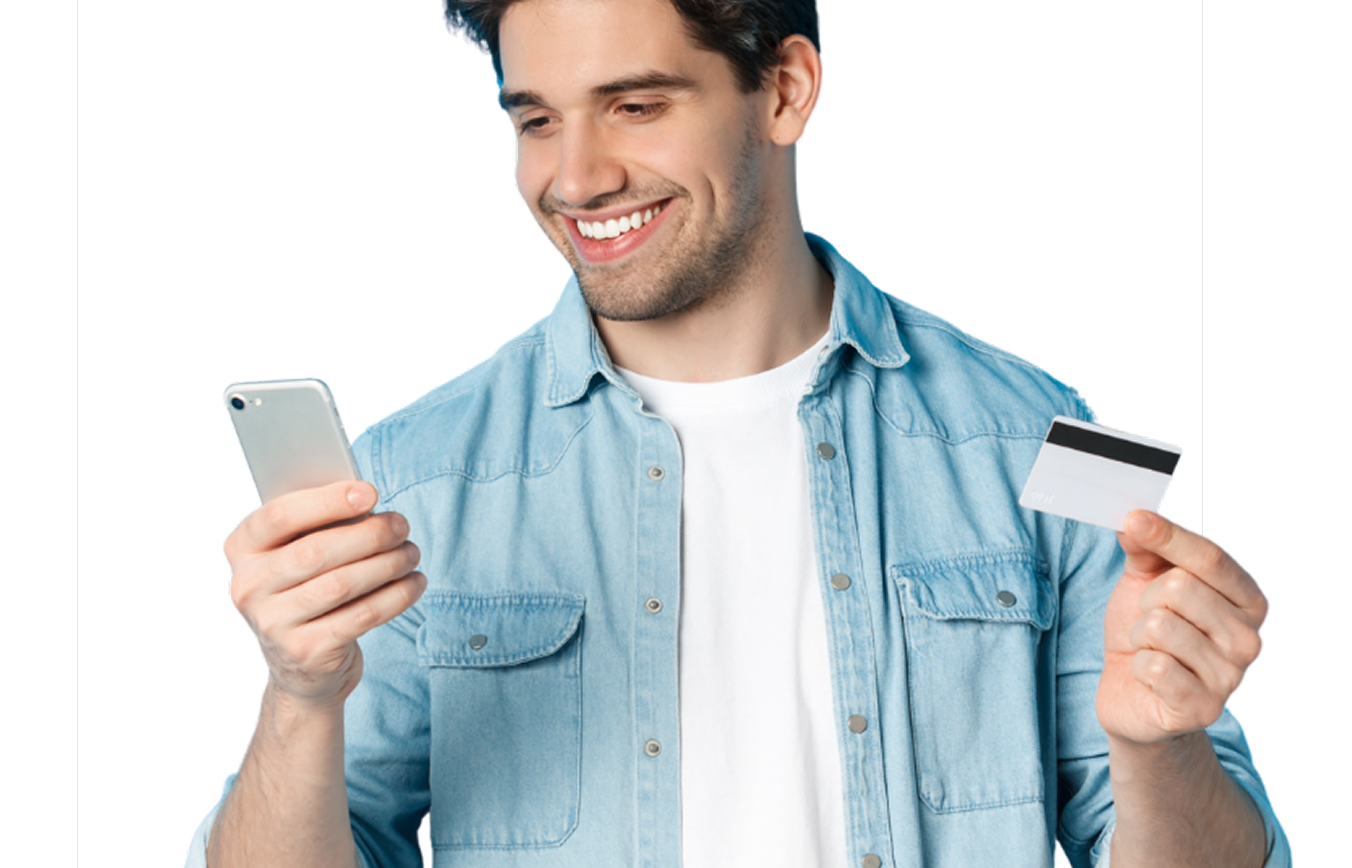
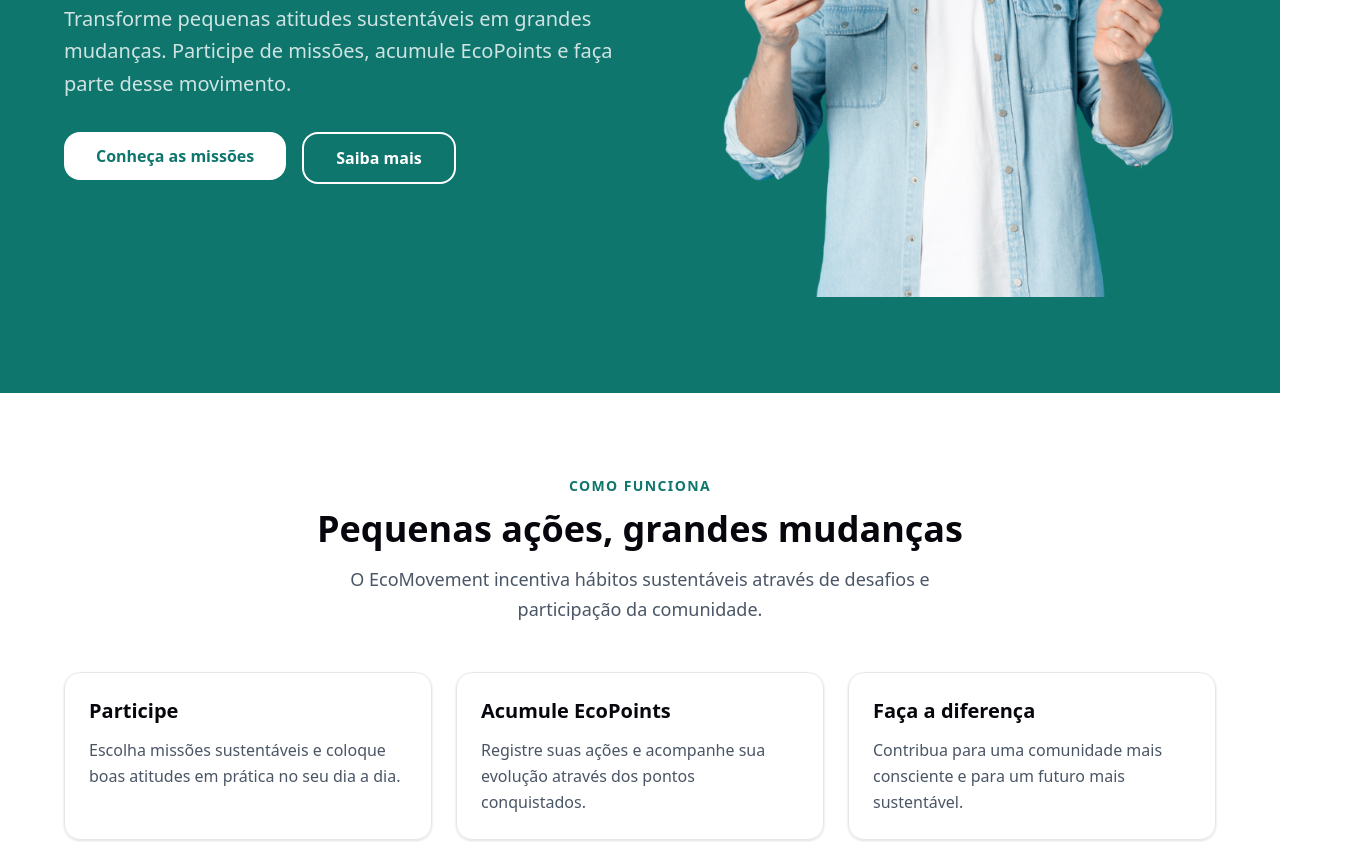
Before and after one commit to zanfolim07/EcoMovement-react, a React (Vite) app: page / in a window 1280 px wide. Shown: the part 420-1288 px from the top of the page, 1352 px wide, since content can reach past the window. Built offline with nearby package versions, Linux system fonts and the light colour scheme.

Commit message:
feat: configura estilização global com tailwind

```diff
--- a/package.json
+++ b/package.json
@@ -10,9 +10,11 @@
     "preview": "vite preview"
   },
   "dependencies": {
+    "@tailwindcss/vite": "^4.3.3",
     "react": "^19.2.8",
     "react-dom": "^19.2.8",
-    "react-router-dom": "^7.18.3"
+    "react-router-dom": "^7.18.3",
+    "tailwindcss": "^4.3.3"
   },
   "devDependencies": {
     "@types/node": "^24.13.3",
--- a/src/Pages/FAQ/FAQ.tsx
+++ b/src/Pages/FAQ/FAQ.tsx
@@ -43,18 +43,18 @@ export default function FAQ() {
   }
 
   return (
-    <main className="min-h-screen px-6 py-16">
+    <main className="min-h-screen px-4 py-12 sm:px-6 md:py-20">
       <section className="mx-auto max-w-4xl">
-        <div className="mb-12 text-center">
+        <div className="mb-10 text-center md:mb-14">
           <span className="text-sm font-semibold uppercase tracking-widest text-brand">
             EcoMovement
           </span>
 
-          <h1 className="mt-3 text-4xl font-bold md:text-5xl">
+          <h1 className="mt-3 text-3xl font-bold sm:text-4xl md:text-5xl">
             Perguntas Frequentes
           </h1>
 
-          <p className="mx-auto mt-4 max-w-2xl text-lg text-gray-600">
+          <p className="mx-auto mt-4 max-w-2xl text-base leading-relaxed text-gray-600 sm:text-lg">
             Encontre respostas para as principais dúvidas sobre o
             EcoMovement.
           </p>
@@ -67,24 +67,30 @@ export default function FAQ() {
             return (
               <div
                 key={item.pergunta}
-                className="overflow-hidden rounded-2xl border border-gray-200 bg-white shadow-sm"
+                className={`overflow-hidden rounded-2xl border bg-white shadow-sm transition duration-200 ${
+                  aberta
+                    ? 'border-brand shadow-md'
+                    : 'border-gray-200 hover:shadow-md'
+                }`}
               >
                 <button
                   type="button"
                   onClick={() => alternarPergunta(index)}
-                  className="flex w-full cursor-pointer items-center justify-between gap-4 px-6 py-5 text-left font-semibold transition hover:bg-gray-50"
+                  className="flex w-full cursor-pointer items-center justify-between gap-4 px-5 py-5 text-left transition hover:bg-gray-50 sm:px-6"
                   aria-expanded={aberta}
                 >
-                  <span>{item.pergunta}</span>
+                  <span className="text-sm font-semibold sm:text-base">
+                    {item.pergunta}
+                  </span>
 
-                  <span className="text-xl text-brand">
+                  <span className="flex h-8 w-8 shrink-0 items-center justify-center rounded-full bg-brand text-xl font-medium text-white">
                     {aberta ? '−' : '+'}
                   </span>
                 </button>
 
                 {aberta && (
-                  <div className="border-t border-gray-100 px-6 py-5 text-gray-600">
-                    <p className="leading-relaxed">
+                  <div className="border-t border-gray-100 px-5 py-5 sm:px-6">
+                    <p className="text-sm leading-relaxed text-gray-600 sm:text-base">
                       {item.resposta}
                     </p>
                   </div>
--- a/src/Pages/Home/Home.tsx
+++ b/src/Pages/Home/Home.tsx
@@ -7,33 +7,33 @@ import imagemInicio from '../../assets/img/imagem-inicio.png';
 export default function Home() {
   return (
     <main>
-      <section className="flex min-h-[70vh] items-center px-6 py-16">
+      <section className="bg-brand px-6 py-16 text-white md:py-24">
         <div className="mx-auto grid max-w-6xl items-center gap-12 md:grid-cols-2">
           <div>
-            <span className="text-sm font-semibold uppercase tracking-widest text-brand">
+            <span className="text-sm font-semibold uppercase tracking-widest text-white/80">
               EcoMovement
             </span>
 
-            <h1 className="mt-4 text-4xl font-bold leading-tight md:text-6xl">
+            <h1 className="mt-4 text-4xl font-bold leading-tight sm:text-5xl md:text-6xl">
               Menos carbono e mais movimento.
             </h1>
 
-            <p className="mt-6 max-w-xl text-lg leading-relaxed text-gray-600">
-              O EcoMovement transforma ações sustentáveis em movimento,
-              incentivando pequenas atitudes que contribuem para um futuro
-              mais consciente e sustentável.
+            <p className="mt-6 max-w-xl text-base leading-relaxed text-white/80 sm:text-lg md:text-xl">
+              Transforme pequenas atitudes sustentáveis em grandes mudanças.
+              Participe de missões, acumule EcoPoints e faça parte desse
+              movimento.
             </p>
 
-            <div className="mt-8 flex flex-wrap gap-4">
+            <div className="mt-8 flex flex-col gap-4 sm:flex-row">
               <Link to="/missoes">
-                <Button>
+                <Button className="w-full sm:w-auto">
                   Conheça as missões
                 </Button>
               </Link>
 
               <Link
                 to="/sobre"
-                className="inline-flex items-center justify-center rounded-2xl border-2 border-brand px-8 py-3 text-sm font-semibold text-brand transition duration-200 hover:-translate-y-px md:text-base"
+                className="inline-flex w-full items-center justify-center rounded-2xl border-2 border-white px-8 py-3 text-sm font-semibold text-white transition duration-200 hover:bg-white/10 sm:w-auto md:text-base"
               >
                 Saiba mais
               </Link>
@@ -44,26 +44,63 @@ export default function Home() {
             <img
               src={imagemInicio}
               alt="Ilustração do EcoMovement"
-              className="w-full max-w-lg"
+              className="w-full max-w-md object-contain md:max-w-lg"
             />
           </div>
         </div>
       </section>
 
-      <section className="px-6 py-16">
-        <div className="mx-auto max-w-6xl text-center">
+      <section className="px-6 py-16 md:py-20">
+        <div className="mx-auto max-w-6xl">
+          <div className="text-center">
             <span className="text-sm font-semibold uppercase tracking-widest text-brand">
               Como funciona
             </span>
 
-          <h2 className="mt-3 text-3xl font-bold md:text-4xl">
+            <h2 className="mt-3 text-3xl font-bold sm:text-4xl">
               Pequenas ações, grandes mudanças
             </h2>
 
-          <p className="mx-auto mt-4 max-w-2xl text-lg text-gray-600">
-            Participe de missões sustentáveis, registre suas ações e
-            acompanhe seu progresso dentro da comunidade EcoMovement.
+            <p className="mx-auto mt-4 max-w-2xl text-base leading-relaxed text-gray-600 sm:text-lg">
+              O EcoMovement incentiva hábitos sustentáveis através de
+              desafios e participação da comunidade.
             </p>
+          </div>
+
+          <div className="mt-12 grid gap-6 md:grid-cols-3">
+            <article className="rounded-2xl border border-gray-200 p-6 shadow-sm transition duration-200 hover:-translate-y-1 hover:shadow-md">
+              <h3 className="text-xl font-bold">
+                Participe
+              </h3>
+
+              <p className="mt-3 leading-relaxed text-gray-600">
+                Escolha missões sustentáveis e coloque boas atitudes em
+                prática no seu dia a dia.
+              </p>
+            </article>
+
+            <article className="rounded-2xl border border-gray-200 p-6 shadow-sm transition duration-200 hover:-translate-y-1 hover:shadow-md">
+              <h3 className="text-xl font-bold">
+                Acumule EcoPoints
+              </h3>
+
+              <p className="mt-3 leading-relaxed text-gray-600">
+                Registre suas ações e acompanhe sua evolução através dos
+                pontos conquistados.
+              </p>
+            </article>
+
+            <article className="rounded-2xl border border-gray-200 p-6 shadow-sm transition duration-200 hover:-translate-y-1 hover:shadow-md">
+              <h3 className="text-xl font-bold">
+                Faça a diferença
+              </h3>
+
+              <p className="mt-3 leading-relaxed text-gray-600">
+                Contribua para uma comunidade mais consciente e para um
+                futuro mais sustentável.
+              </p>
+            </article>
+          </div>
         </div>
       </section>
     </main>
--- a/src/index.css
+++ b/src/index.css
@@ -1,111 +1,68 @@
+@import "tailwindcss";
+
+@theme {
+  --color-brand: #0f766e;
+}
+
 :root {
   --text: #6b6375;
   --text-h: #08060d;
   --bg: #fff;
   --border: #e5e4e7;
-  --code-bg: #f4f3ec;
-  --accent: #aa3bff;
-  --accent-bg: rgba(170, 59, 255, 0.1);
-  --accent-border: rgba(170, 59, 255, 0.5);
-  --social-bg: rgba(244, 243, 236, 0.5);
-  --shadow:
-    rgba(0, 0, 0, 0.1) 0 10px 15px -3px, rgba(0, 0, 0, 0.05) 0 4px 6px -2px;
 
   --sans: system-ui, 'Segoe UI', Roboto, sans-serif;
   --heading: system-ui, 'Segoe UI', Roboto, sans-serif;
   --mono: ui-monospace, Consolas, monospace;
 
-  font: 18px/145% var(--sans);
-  letter-spacing: 0.18px;
-  color-scheme: light dark;
+  font-family: var(--sans);
   color: var(--text);
   background: var(--bg);
   font-synthesis: none;
   text-rendering: optimizeLegibility;
   -webkit-font-smoothing: antialiased;
   -moz-osx-font-smoothing: grayscale;
-
-  @media (max-width: 1024px) {
-    font-size: 16px;
-  }
 }
 
-@media (prefers-color-scheme: dark) {
-  :root {
-    --text: #9ca3af;
-    --text-h: #f3f4f6;
-    --bg: #16171d;
-    --border: #2e303a;
-    --code-bg: #1f2028;
-    --accent: #c084fc;
-    --accent-bg: rgba(192, 132, 252, 0.15);
-    --accent-border: rgba(192, 132, 252, 0.5);
-    --social-bg: rgba(47, 48, 58, 0.5);
-    --shadow:
-      rgba(0, 0, 0, 0.4) 0 10px 15px -3px, rgba(0, 0, 0, 0.25) 0 4px 6px -2px;
-  }
-
-  #social .button-icon {
-    filter: invert(1) brightness(2);
-  }
+* {
+  box-sizing: border-box;
 }
 
-#root {
-  width: 1126px;
-  max-width: 100%;
-  margin: 0 auto;
-  text-align: center;
-  border-inline: 1px solid var(--border);
-  min-height: 100svh;
-  display: flex;
-  flex-direction: column;
-  box-sizing: border-box;
+html {
+  scroll-behavior: smooth;
 }
 
 body {
   margin: 0;
+  min-width: 320px;
+  min-height: 100vh;
+  background: var(--bg);
+}
+
+#root {
+  min-height: 100vh;
 }
 
 h1,
-h2 {
+h2,
+h3,
+h4,
+h5,
+h6 {
   font-family: var(--heading);
-  font-weight: 500;
   color: var(--text-h);
 }
 
-h1 {
-  font-size: 56px;
-  letter-spacing: -1.68px;
-  margin: 32px 0;
-  @media (max-width: 1024px) {
-    font-size: 36px;
-    margin: 20px 0;
-  }
-}
-h2 {
-  font-size: 24px;
-  line-height: 118%;
-  letter-spacing: -0.24px;
-  margin: 0 0 8px;
-  @media (max-width: 1024px) {
-    font-size: 20px;
-  }
-}
-p {
-  margin: 0;
+button,
+a {
+  font-family: inherit;
 }
 
-code,
-.counter {
-  font-family: var(--mono);
-  display: inline-flex;
-  border-radius: 4px;
-  color: var(--text-h);
+button:focus-visible,
+a:focus-visible {
+  outline: 2px solid var(--color-brand);
+  outline-offset: 3px;
 }
 
 code {
-  font-size: 15px;
-  line-height: 135%;
-  padding: 4px 8px;
-  background: var(--code-bg);
+  font-family: var(--mono);
 }
--- a/vite.config.ts
+++ b/vite.config.ts
@@ -1,7 +1,10 @@
-import react from '@vitejs/plugin-react'
-import { defineConfig } from 'vite'
+import { defineConfig } from 'vite';
+import react from '@vitejs/plugin-react';
+import tailwindcss from '@tailwindcss/vite';
 
-// https://vite.dev/config/
 export default defineConfig({
-  plugins: [react()],
-})
+  plugins: [
+    react(),
+    tailwindcss(),
+  ],
+});
```
Also changed, not shown: 1 other file (tests, documents, lock files or other folders). Lines whose indentation alone changed are shown as unchanged.
